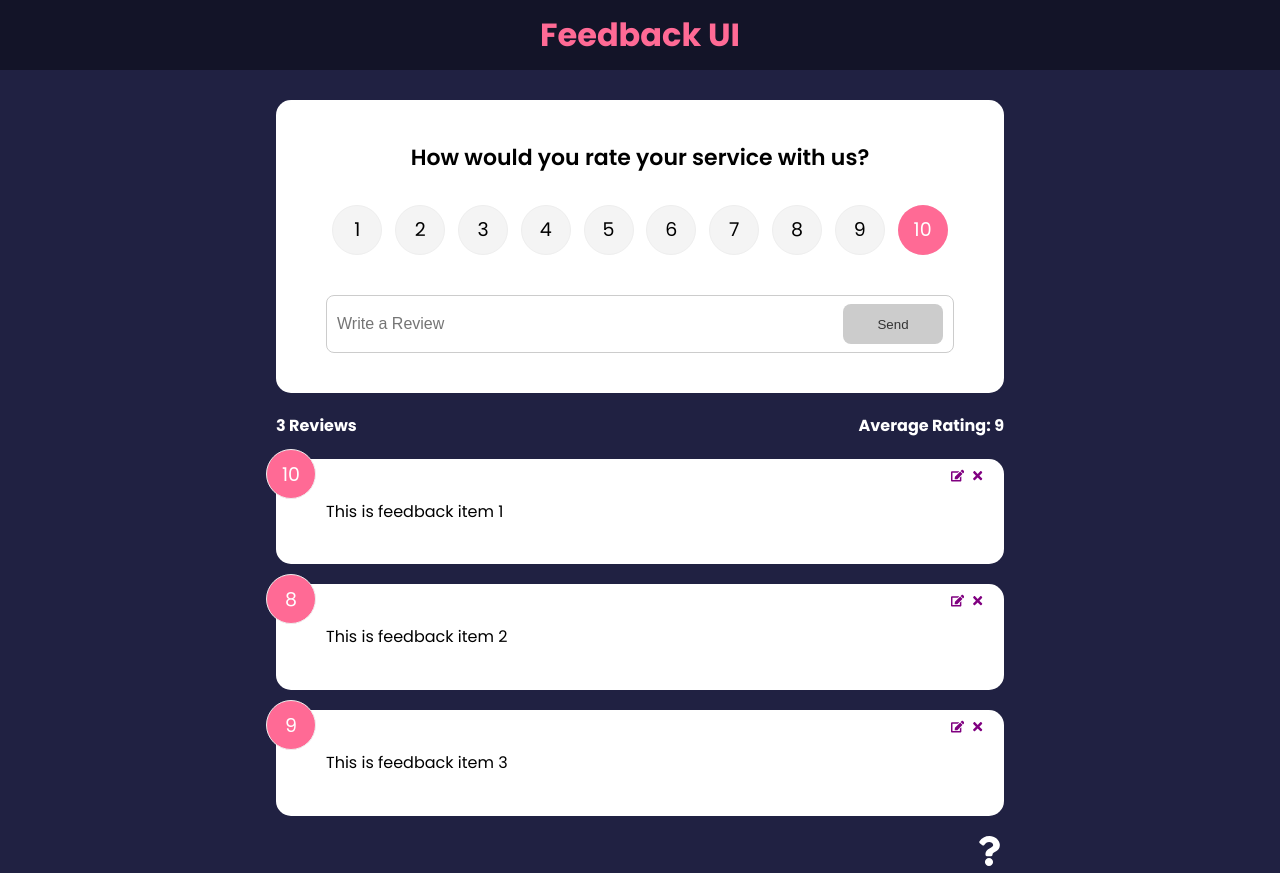
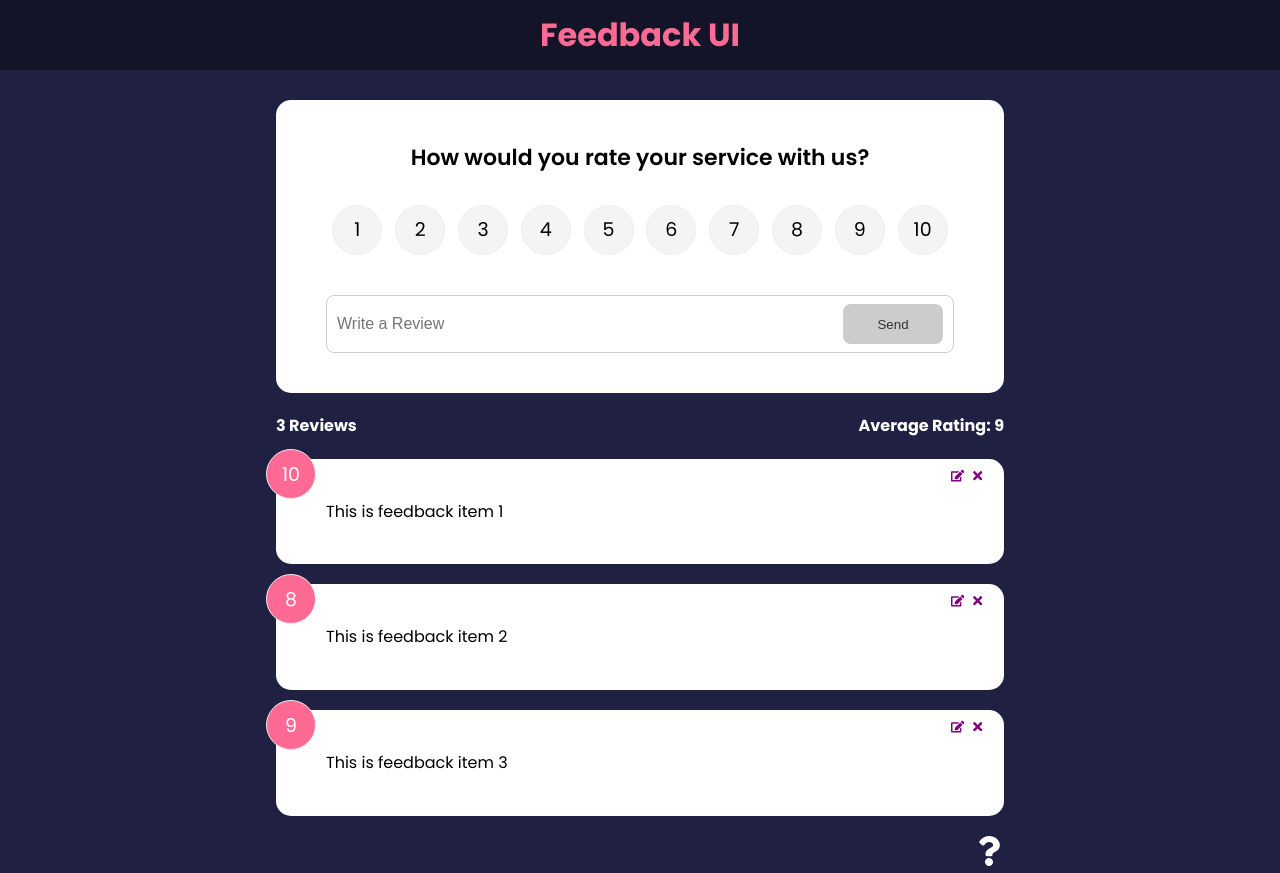
Before and after one commit to Namburisaivarma/Feedback-UI, a React (Create React App) app: page / in a window 1280 px wide. Built offline with nearby package versions, Linux system fonts and the light colour scheme.

Commit message:
Performed edit to capture text and rating from a form.

```diff
--- a/src/components/FeedbackForm.jsx
+++ b/src/components/FeedbackForm.jsx
@@ -1,5 +1,5 @@
 import Card from './shared/Card';
-import { useState } from 'react';
+import { useState, useEffect } from 'react';
 import Button from './shared/Button';
 import RatingSelect from './RatingSelect';
 import { useContext } from 'react';
@@ -11,7 +11,15 @@
   const [btnDisabled, setBtnDisabled] = useState(true);
   const [message, setMessage] = useState('');
 
-  const { addFeedback } = useContext(FeedbackContext);
+  const { addFeedback, feedbackEdit } = useContext(FeedbackContext);
+
+  useEffect(() => {
+    if (feedbackEdit.edit === true) {
+      setBtnDisabled(false);
+      setText(feedbackEdit.item.text);
+      setRating(feedbackEdit.item.rating);
+    }
+  }, [feedbackEdit]);
 
   const handleTextChange = (e) => {
     if (text == '') {
--- a/src/components/RatingSelect.jsx
+++ b/src/components/RatingSelect.jsx
@@ -1,7 +1,14 @@
-import { useState } from 'react';
+import { useState, useContext, useEffect } from 'react';
+import FeedbackContext from '../context/FeedbackContext';
 
 function RatingSelect({ select }) {
   const [selected, setSelected] = useState(10);
+
+  const { feedbackEdit } = useContext(FeedbackContext);
+
+  useEffect(() => {
+    setSelected(feedbackEdit.item.rating);
+  }, [feedbackEdit]);
 
   const handleChange = (e) => {
     setSelected(+e.currentTarget.value);
--- a/src/context/FeedbackContext.jsx
+++ b/src/context/FeedbackContext.jsx
@@ -57,6 +57,7 @@
         deleteFeedback,
         addFeedback,
         editFeedback,
+        feedbackEdit,
       }}
     >
       {children}
```
